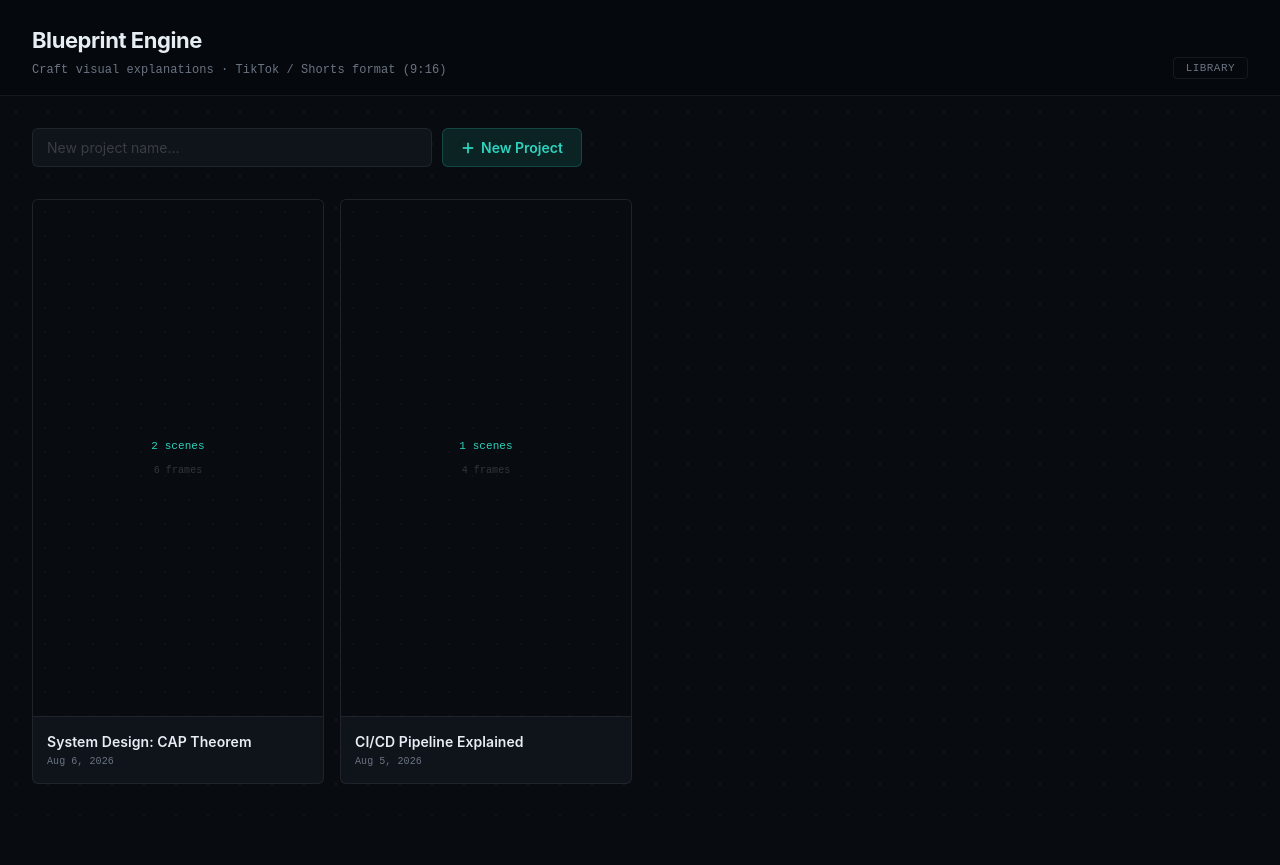
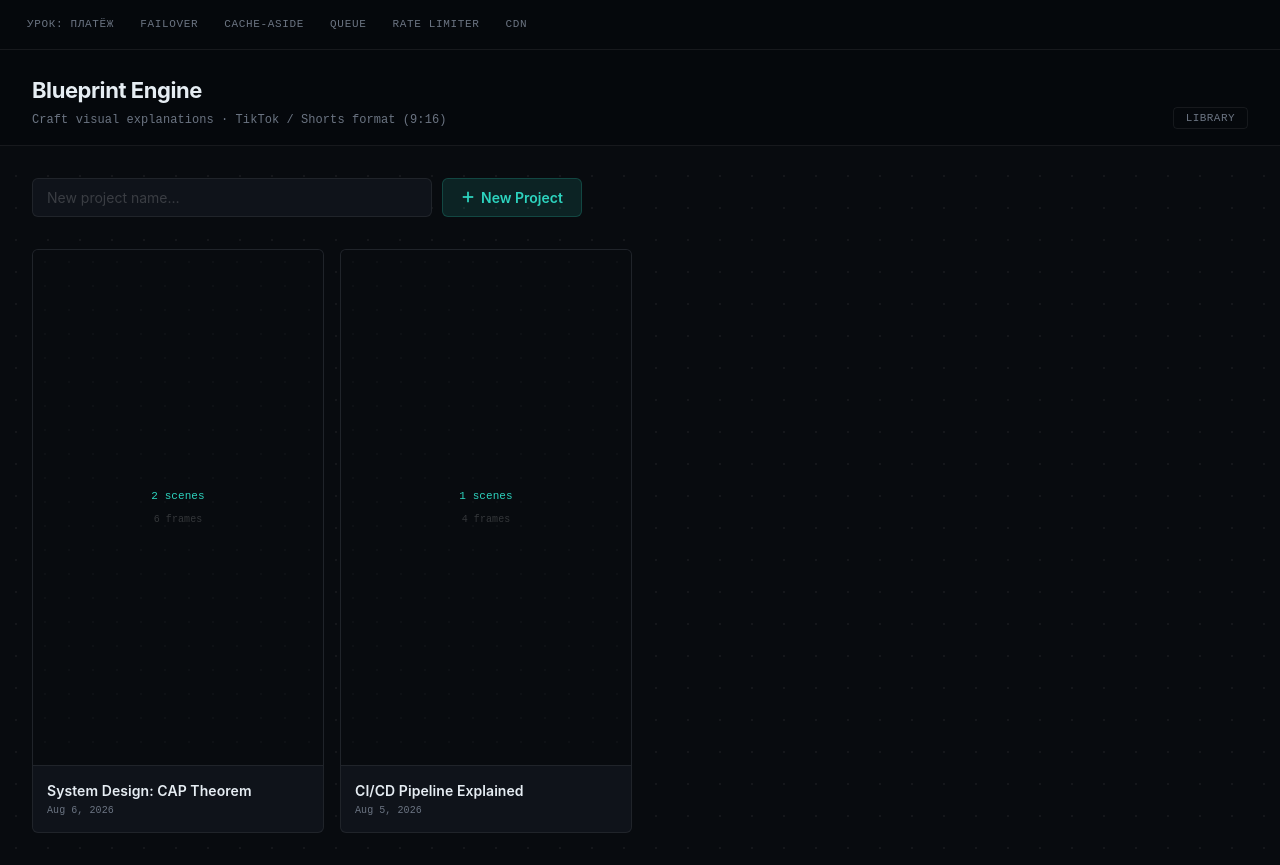
Before and after one commit to jefo/ai-native-scheme-draw, a Svelte app: page / in a window 1280 px wide. Before the commit the page ends 816 px from the top, so only its background shows below. Built offline with nearby package versions, Linux system fonts and the light colour scheme.

Commit message:
app: навигация-шапка по демо диаграмм (hash-ссылки вместо ручного ввода)

```diff
--- a/src/App.svelte
+++ b/src/App.svelte
@@ -17,7 +17,27 @@
   import CacheAsideDiagram from './lib/data-flow/CacheAsideDiagram.svelte';
   import FailoverDiagram from './lib/data-flow/FailoverDiagram.svelte';
   import PaymentLesson from './lib/data-flow/PaymentLesson.svelte';
+
+  // навигация по диаграммам (hash-роуты — не вбивать руками)
+  const nav = [
+    { page: 'payment-lesson', label: 'Урок: платёж' },
+    { page: 'failover', label: 'Failover' },
+    { page: 'cache-aside', label: 'Cache-aside' },
+    { page: 'queue', label: 'Queue' },
+    { page: 'rate-limiter', label: 'Rate limiter' },
+    { page: 'data-flow', label: 'CDN' },
+  ] as const;
 </script>
+
+<nav class="app-nav">
+  {#each nav as item}
+    <a
+      href="#/{item.page}"
+      class:app-nav__link--active={router.page === item.page}
+      class="app-nav__link"
+    >{item.label}</a>
+  {/each}
+</nav>
 
 {#if router.page === 'learn-el'}
   <LearnEventLoop />
--- a/src/app.css
+++ b/src/app.css
@@ -95,3 +95,40 @@ body {
 #app {
   min-height: 100vh;
 }
+
+/* ═══ навигация по диаграммам (шапка) ═══ */
+.app-nav {
+  display: flex;
+  gap: 4px;
+  flex-wrap: wrap;
+  padding: 10px 16px;
+  border-bottom: var(--vnp-border);
+  background: var(--vnp-paper-deep);
+  position: sticky;
+  top: 0;
+  z-index: 50;
+}
+
+.app-nav__link {
+  font-family: var(--vnp-font-mono);
+  font-size: 11px;
+  text-transform: uppercase;
+  letter-spacing: 0.06em;
+  color: var(--vnp-ink-soft);
+  text-decoration: none;
+  padding: 5px 10px;
+  border-radius: 5px;
+  border: 1px solid transparent;
+  transition: color 0.15s ease, border-color 0.15s ease, background 0.15s ease;
+}
+
+.app-nav__link:hover {
+  color: var(--vnp-ink);
+  border-color: var(--vnp-border-color-active);
+}
+
+.app-nav__link--active {
+  color: var(--vnp-good);
+  border-color: var(--vnp-color-entity-border);
+  background: var(--vnp-color-entity-dim);
+}
```
